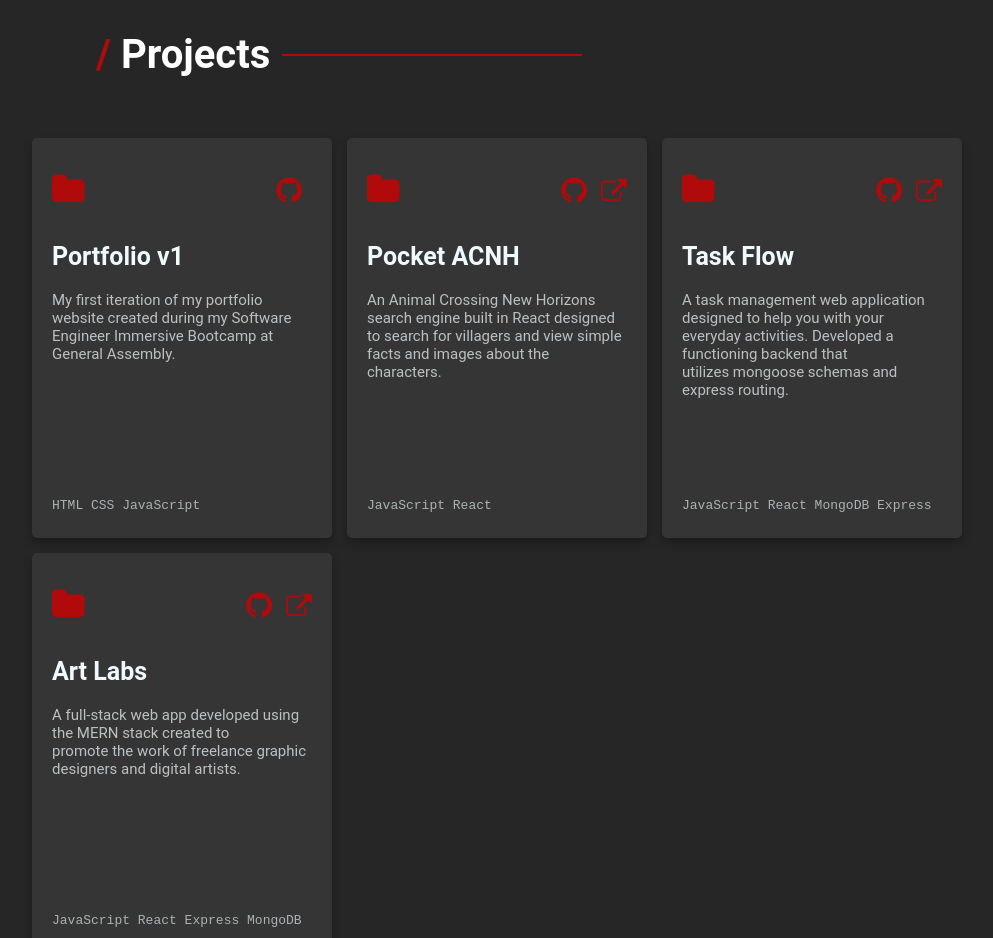
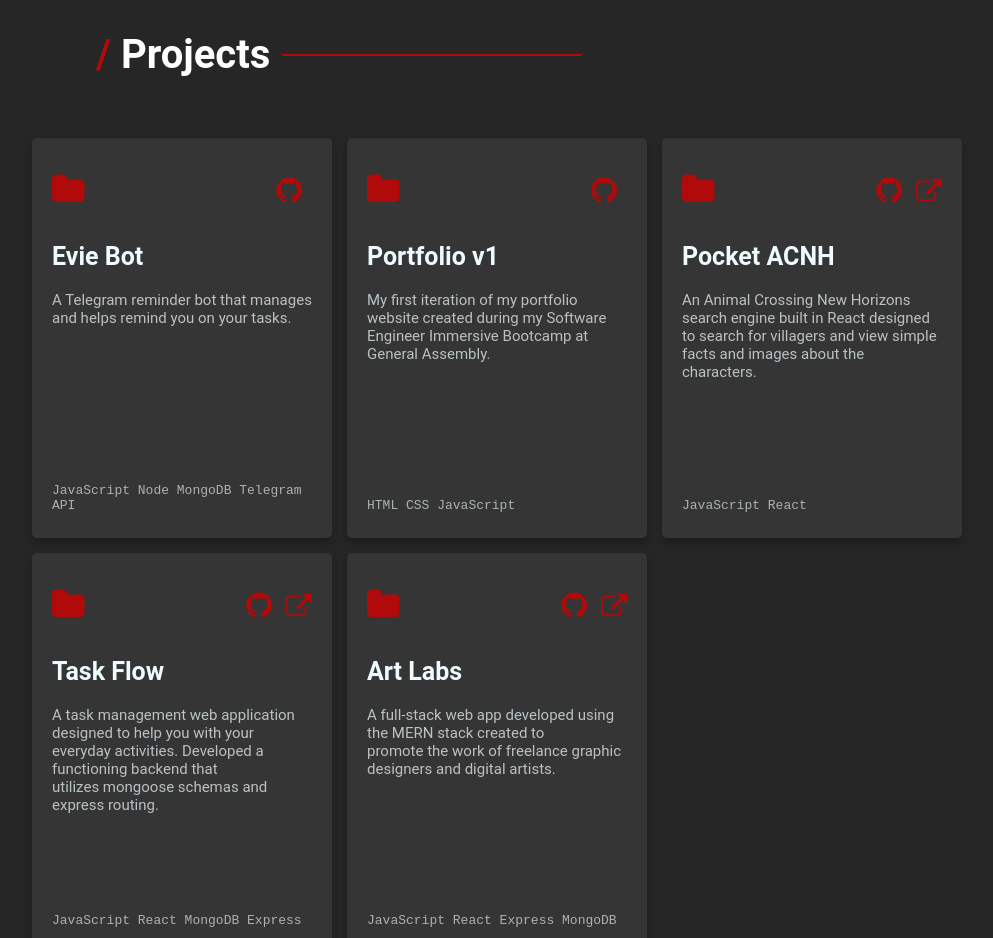
Before and after one commit to vian-ai/v1-anne, a plain HTML site: page index.html in a window 1280 px wide. Shown: the part 1180-2118 px from the top of the page, without its empty margins (96-1089 px from the left). Drawn offline with nearby package versions, Linux system fonts and the light colour scheme.

Commit message:
edited scrollbar

```diff
--- a/index.html
+++ b/index.html
@@ -103,6 +103,18 @@
                                 <!-- <i class="fa fa-external-link" id="p1-link"></i> -->
                             </div>
                         </div>
+                        <h1>Evie Bot</h1>
+                        <p>A Telegram reminder bot that manages and helps remind you on your tasks.</p>
+                        <h4>JavaScript Node MongoDB Telegram API</h4>
+                    </div>
+                    <div class='card'>
+                        <div class='card-icons'>
+                            <i class="fa fa-solid fa-folder"></i>
+                            <div class='group-icons'>
+                                <a onclick="window.open('https://github.com/vian-ai/v1-anne', '_blank')"><i class="fa fa-brands fa-github" id="github-p1"></i></a>
+                                <!-- <i class="fa fa-external-link" id="p1-link"></i> -->
+                            </div>
+                        </div>
                         <h1>Portfolio v1</h1>
                         <p>My first iteration of my portfolio website created during my Software Engineer Immersive Bootcamp at General Assembly.</p>
                         <h4>HTML CSS JavaScript</h4>
--- a/src/styles/responsive.css
+++ b/src/styles/responsive.css
@@ -1,4 +1,4 @@
-@media (max-width: 980px) {
+/* @media (max-width: 980px) {
   .nav-menu {
     position: fixed;
     right: -60%;
@@ -149,4 +149,4 @@
   .flex {
     grid-template-columns: repeat(auto-fill, minmax(250px, 1fr));
   }
-}
+} */
--- a/src/styles/styles.css
+++ b/src/styles/styles.css
@@ -7,6 +7,20 @@
 body {
   background-color: #262626;
   --article-load-delay: calc(500ms + 300ms);
+}
+
+::-webkit-scrollbar {
+  width: 13px;
+}
+
+::-webkit-scrollbar-track {
+  background-color: #262626;
+}
+
+::-webkit-scrollbar-thumb {
+  background-color: rgba(255, 255, 255, 0.227);
+  border: 3px solid #262626;
+  border-radius: 10px;
 }
 
 .nav-bar {
```
